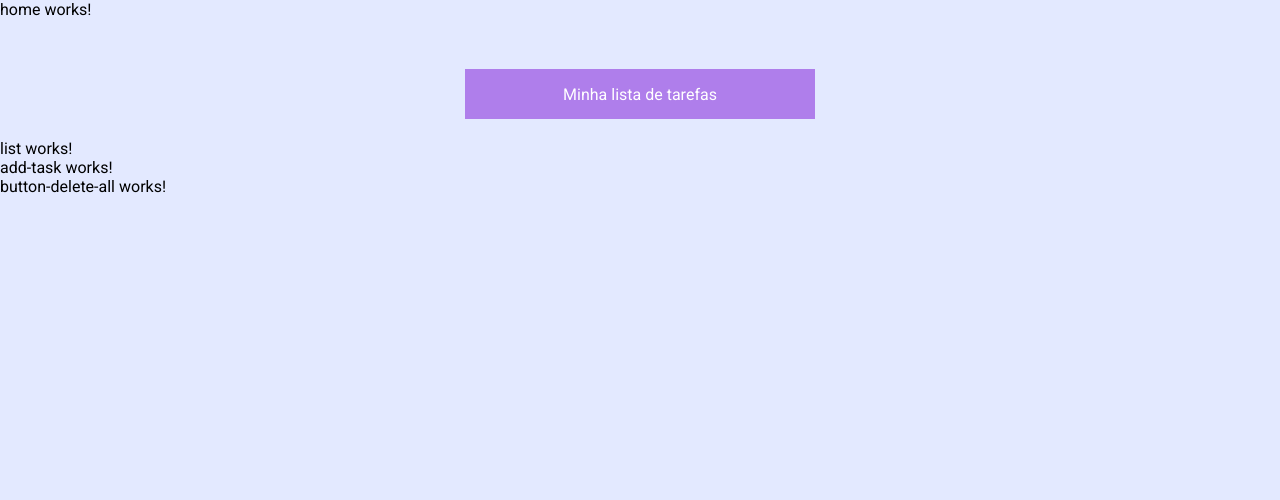
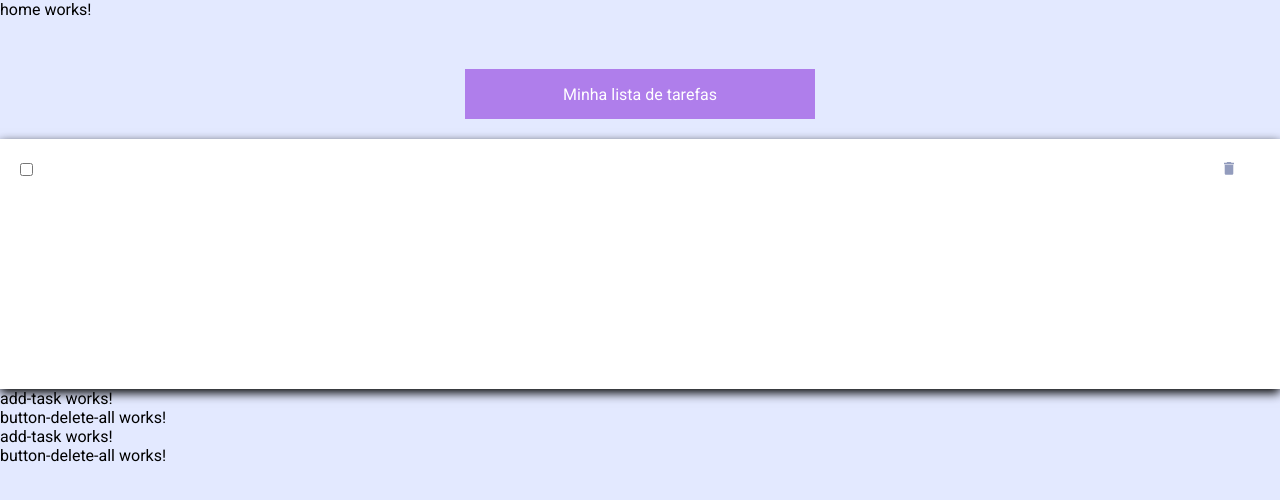
Before and after one commit to expedito16/to-doList, an Angular app: page / in a window 1280 px wide. Shown: the top 500 px of the page. Built offline with nearby package versions, Linux system fonts and the light colour scheme.

Commit message:
Estilizando componente de lista

```diff
--- a/src/app/module/home/component/list/list.component.html
+++ b/src/app/module/home/component/list/list.component.html
@@ -1 +1,15 @@
-<p>list works!</p>
+<section>
+  <ul>
+    <li>
+      <input type="checkbox">
+      <input type="text">
+
+      <button>
+        <img src="../../../../../assets/icons/icon-trash.svg" alt="imagem de lixeiro">
+      </button>
+    </li>
+  </ul>
+</section>
+
+  <app-add-task></app-add-task>
+  <app-button-delete-all></app-button-delete-all>
--- a/src/app/module/home/component/list/list.component.scss
+++ b/src/app/module/home/component/list/list.component.scss
@@ -0,0 +1,49 @@
+@import "/src/dist/variables.scss";
+
+section {
+  width: 100%;
+  background: $secondary-background-color;
+  min-height: 250px;
+  box-shadow: 0 4px 10px black;
+
+  &.loading {
+    background-image: url("../../../../../assets/img/bg-task.png");
+    background-repeat: no-repeat;
+    background-position: center 30px;
+  }
+
+  ul {
+    padding: 20px 20px;
+
+    li {
+      display: flex;
+      justify-content: space-between;
+      align-items: center;
+      margin-bottom: 10px;
+
+      input[checkbox] {
+        width: 5%;
+      }
+
+      input {
+        &[type="text"] {
+          width: 80%;
+          font-size: 16px;
+          color: $secondary-color;
+          border: none;
+        }
+
+        &.checked {
+          text-decoration: line-through;
+        }
+      }
+
+      button {
+        width: 5%;
+        background: none;
+        border: none;
+        cursor: pointer;
+      }
+    }
+  }
+}
--- a/src/styles.scss
+++ b/src/styles.scss
@@ -5,6 +5,9 @@
   margin: 0;
   padding: center;
   font-family: Roboto;
+}
+
+body {
   background: $primary-background-color;
 }
 
@@ -12,3 +15,11 @@
   width: 350px;
   margin: 50px auto;
 }
+
+ul {
+  list-style: none;
+}
+
+textarea:focus, input:focus, button {
+  outline: none;
+}
```
Also changed, not shown: src/assets/icons/icon-trash.svg (added), src/assets/img/bg-task.png (added).
